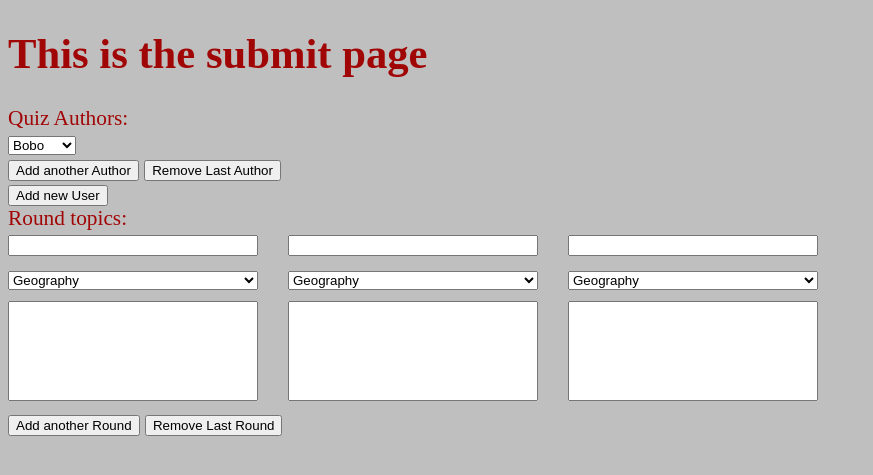
After one commit to simoneggensch/supermintLove, a Flask app: page /submit/ in a window 1280 px wide. The commit adds this page. Shown: the top 475 px of the page, without its empty margins (0-873 px from the left). Run offline with Flask 3, Linux system fonts and the light colour scheme; data comes from the database, SQL or seed files in the repository; both versions use the stored data as it was before the commit.

Commit message:
starting submit page

```diff
--- a/supermint/app.py
+++ b/supermint/app.py
@@ -2,13 +2,16 @@ from flask import Flask
 from views.mcCarthys import mcCarthys
 from views.home import home
 from views.giraf import giraf
+from views.submit import submit
 
 app = Flask(__name__)
 
 app.register_blueprint(home)
 app.register_blueprint(mcCarthys, url_prefix="/mccarthys")
 app.register_blueprint(giraf, url_prefix="/giraf")
+app.register_blueprint(submit, url_prefix="/submit")
 
+app.config['SECRET_KEY'] = 'your secret key'
 
 if __name__ == "__main__":
     app.run(debug=True)
--- a/supermint/sqLite/schema.sql
+++ b/supermint/sqLite/schema.sql
@@ -18,8 +18,7 @@ CREATE TABLE IF NOT EXISTS quiz (id INTEGER PRIMARY KEY,
 CREATE TABLE IF NOT EXISTS user (id INTEGER PRIMARY KEY,
                                  first_name text NOT NULL,
                                  last_name text NOT NULL,
-                                 pseudonym text NOT NULL,
-                                 email text
+                                 pseudonym text NOT NULL
                                 );
 
 
@@ -43,7 +42,7 @@ CREATE TABLE IF NOT EXISTS author (id INTEGER PRIMARY KEY,
 
 CREATE TABLE IF NOT EXISTS round (id INTEGER PRIMARY KEY,
                                  name text,
-                                 description text,
+                                 description text DEFAULT 'Description unknown',
                                  round_number INTEGER NOT NULL,
                                  quiz_id INTEGER NOT NULL,
                                  topic_id INTEGER NOT NULL,
--- a/supermint/static/scripts/scripts.js
+++ b/supermint/static/scripts/scripts.js
@@ -37,7 +37,12 @@ function showHide(div) {
     }
 }
 
-
 function createToolTip(innerText) {
     return "<span class='quizDescription'>" + innerText + "</span>"
 }
+
+function addInDiv(element) {
+    div = document.createElement("div")
+    div.appendChild(element)
+    return div
+}
--- /dev/null
+++ b/supermint/static/scripts/submit.js
@@ -0,0 +1,89 @@
+function additionalAuthor(users) {
+    var select = document.createElement("select")
+    select.classList.add("author")
+    formatUserSelect(select, users)
+    listOfAuthors.append(select)
+}
+
+function formatUserSelect(selectElem, users) {
+    var innerHTML = "";
+
+    for (user of users) {
+        var option = document.createElement("option");
+        option.innerHTML = getUniqueName(user.id, users)
+        selectElem.add(option)
+    }
+}
+
+function getUniqueName(userId, users) {
+    console.log("In get Unique Name")
+    var user = users.filter(u => u.id == userId)[0];
+    var usersWithSameName = users.filter(u => u.first_name == user.first_name);
+    if ( usersWithSameName.length == 1) {
+        return user.first_name;
+    } else {
+        return user.first_name + ' ' + user.last_name;
+    }
+}
+
+function removeLastAuthor() {
+    var authors = document.getElementsByClassName("author")
+    authors[authors.length-1].parentNode.removeChild(authors[authors.length-1])
+}
+
+
+function showHideAddNewUser() {
+
+    if(addNewUser.classList.contains("hide")) {
+        showHideNewUserButton.innerHTML="Hide New User Option"
+    } else {
+        showHideNewUserButton.innerHTML="Add New User"
+    }
+    showHide(addNewUser);
+}
+
+
+function additionalRound(users) {
+    var roundForm = createRoundForm();
+    listOfRounds.append(roundForm)
+}
+
+function createRoundForm() {
+    var div = document.createElement("div")
+    div.id="round_" + listOfRounds.length + 1
+    div.classList.add("round")
+
+    div.appendChild(addInDiv(createRoundTitle()))
+    div.appendChild(addInDiv(createRoundTopic()))
+    div.appendChild(addInDiv(createRoundDescription()))
+
+    return div
+}
+
+function createRoundTitle() {
+    var input = document.createElement("input")
+    return input
+}
+
+function createRoundTopic() {
+
+    var select = document.createElement("select")
+
+    for (topic of topics) {
+        var option = document.createElement("option");
+        option.innerHTML = topic.name
+        select.add(option)
+    }
+    return select
+}
+
+function createRoundDescription() {
+    var description = document.createElement("input")
+    description.classList.add("roundDescription")
+    return description
+}
+
+function removeLastRound() {
+    var rounds = document.getElementsByClassName("round")
+    rounds[rounds.length-1].parentNode.removeChild(rounds[rounds.length-1])
+}
--- a/supermint/static/styles/style.css
+++ b/supermint/static/styles/style.css
@@ -4,69 +4,15 @@ body {
     --fontsize: 16pt;
 
     font-size:var(--fontsize);
+    z-index: -1;
 }
 
-.quiz {
-    padding: 5pt;
-    padding-bottom: 0pt;
-    margin: 10pt;
-    margin-bottom: 0pt;
-}
-
-.quizShort {
-    background-color: rgb(117, 142, 151);
-    border: black;
-    border-width: 1pt;
-    transition: box-shadow .3s;
-}
-
-.dateHosted {
-    padding-left: 15pt;
-    font-size: calc(0.7*var(--fontsize));
-}
-
-.quizLong {
-    position: relative;
-    color: blue;
-    background-color: aqua;
-
-}
-
-.quizShort:hover {
-    cursor: pointer;
-    box-shadow: 0 0 25px rgba(33, 33, 33, 0.4);
-  }
 
 
 .hide {
     display: none;
 }
 
-.quizLong > table > tbody > tr > td {
+.relative {
+    position: relative;
 }
-
-/* .td {
-    position: relative;
-    display: inline-block;
-    border-bottom: 1px dotted black;
-  } */
-
-.quizDescription {
-    visibility: hidden;
-    width: 400px;
-    background-color: black;
-    color: #fff;
-    text-align: center;
-    border-radius: 6px;
-    padding: 5px 0;
-
-    /* Position the tooltip */
-    position: absolute;
-    z-index: 1;
-    top: 100%
-
-  }
-
-td:hover .quizDescription {
-    visibility: visible;
-  }
--- /dev/null
+++ b/supermint/static/styles/submit.css
@@ -0,0 +1,44 @@
+
+#addNewUser {
+    border: black;
+    background-color: #dbdbdb;
+    border-style: solid;
+    border-width: 2pt;
+    position: absolute;
+    max-width: 220pt;
+    left: 118pt;
+    top: 2pt;
+    padding: 5pt;
+    z-index: 100;
+}
+
+
+#listOfRounds {
+    display: flex;
+    flex-direction: row;
+    flex-wrap: wrap;
+    gap: 20px;
+}
+
+.round {
+    display: flex;
+    flex-direction: column;
+    padding-right: 10px;
+    width: 250px;
+}
+
+.round div {
+    margin-bottom: 10px;
+}
+
+.round input,
+.round select,
+.roundDescription {
+    width: 100%;
+    padding-right: 5px;
+    box-sizing: border-box;
+}
+
+.roundDescription {
+    height: 100px;
+}
--- a/supermint/templates/base.html
+++ b/supermint/templates/base.html
@@ -8,6 +8,7 @@
         </title>
 
         <link rel="stylesheet" type="text/css" href="{{ url_for('static', filename='styles/style.css')}}">
+        {% block css %} {% endblock %}
     </head>
     <body>
         {% block content %} {% endblock %}
--- a/supermint/templates/mccarthys.html
+++ b/supermint/templates/mccarthys.html
@@ -11,6 +11,10 @@
 {% endblock %}
 
 {% block title %}McCarthys{% endblock %}
+
+{% block css %}
+    <link rel="stylesheet" type="text/css" href="{{ url_for('static', filename='styles/mcCarthys.css')}}">
+{% endblock %}
 
 {% block content %}
     <h1>
--- /dev/null
+++ b/supermint/templates/submit.html
@@ -0,0 +1,69 @@
+{% extends "base.html" %}
+
+{% block scriptsTop %}
+<script>
+    // this is for debug in console
+    const users = {{ users|tojson }}
+    const topics = {{ topics|tojson }}
+    var number_of_authors = 0
+</script>
+<script type="text/javascript" src="{{ url_for('static', filename='scripts/submit.js') }}"></script>
+{% endblock %}
+
+{% block title %}McCarthys{% endblock %}
+
+{% block css %}
+    <link rel="stylesheet" type="text/css" href="{{ url_for('static', filename='styles/submit.css')}}">
+{% endblock %}
+
+{% block content %}
+    <h1>
+        This is the submit page
+    </h1>
+
+
+    <div>
+        Quiz Authors:
+        <div id="listOfAuthors">
+        </div>
+    </div>
+
+
+    <div>
+        <button onclick="additionalAuthor(users)">Add another Author</button>
+        <button onclick="removeLastAuthor()">Remove Last Author</button>
+    </div>
+
+    <div class="relative">
+        <button onclick="showHideAddNewUser()" id="showHideNewUserButton">Add new User</button>
+        <form method="post" id="addNewQuiz">
+            <div id="addNewUser" class="hide">
+                <p>First Name: <input type="text" name="firstName" value="{{ request.form['firstName'] }}"></p>
+                <p>Last Name: <input type="text" name="lastName" value="{{ request.form['lastName'] }}"></p>
+                <p>Pseudonym: <input type="text" name="pseudonym" value="{{ request.form['pseudonym'] }}"></p>
+
+                <p><input type="submit" name="action" value="Submit New User"></p>
+            </div>
+        </form>
+
+    </div>
+    <div>
+        Round topics:
+        <div id="listOfRounds">
+        </div>
+    </div>
+
+
+    <div>
+        <button onclick="additionalRound()">Add another Round</button>
+        <button onclick="removeLastRound()">Remove Last Round</button>
+    </div>
+
+{% endblock %}
+
+{% block scriptsEnd %}
+<script>additionalAuthor(users)</script>
+<script>additionalRound()</script>
+<script>additionalRound()</script>
+<script>additionalRound()</script>
+{% endblock %}
--- /dev/null
+++ b/supermint/views/submit.py
@@ -0,0 +1,59 @@
+from flask import views, render_template, Blueprint, request, redirect, url_for, flash
+from sqLite.utils import get_db_connection, dict_factory
+
+submit = Blueprint("submit", __name__)
+
+
+@submit.route("/", methods=["POST", "GET"])
+def home():
+    conn = get_db_connection()
+    conn.row_factory=dict_factory
+
+    print(request.form)
+    print(request.method)
+    if request.method == "POST":
+        if "action" in request.form:
+            if request.form["action"] == "Submit New User":
+                addNewUser(request, conn)
+            elif request.form["action"] == "Submit New User":
+                print("New quiz submitted")
+            return redirect(url_for("submit.home"))
+
+    elif request.method == "GET":
+        pageToRender = render_page(conn)
+        conn.close()
+        return pageToRender
+
+def render_page(conn):
+    # fetch users
+    userQuery = ''' SELECT id, * FROM user
+    ORDER BY first_name'''
+
+    users = conn.execute(userQuery).fetchall()
+
+    topicQuery = ''' SELECT id, * FROM topic
+    ORDER BY name'''
+
+    topics = conn.execute(topicQuery).fetchall()
+    return render_template("submit.html", users=users, topics=topics)
+
+
+
+def addNewUser(request, conn):
+    firstName = request.form["firstName"]
+    lastName = request.form['lastName']
+    pseudonym = request.form['pseudonym']
+
+    if not firstName:
+        flash("First Name is required")
+    elif not lastName:
+        flash("Last Name needed")
+    elif not pseudonym:
+        flash("Pseudonym required")
+
+    newUserQuery = '''INSERT INTO user (first_name, last_name, pseudonym)
+    VALUES (?, ?, ?)'''
+
+    conn.execute(newUserQuery, (firstName, lastName, pseudonym))
+    conn.commit()
+    conn.close()
```
Also changed, not shown: supermint/sqLite/init_db.py (+18 -16 lines), supermint/static/styles/mcCarthys.css (added, +54 -0 lines), supermint/sqLite/database.db.
